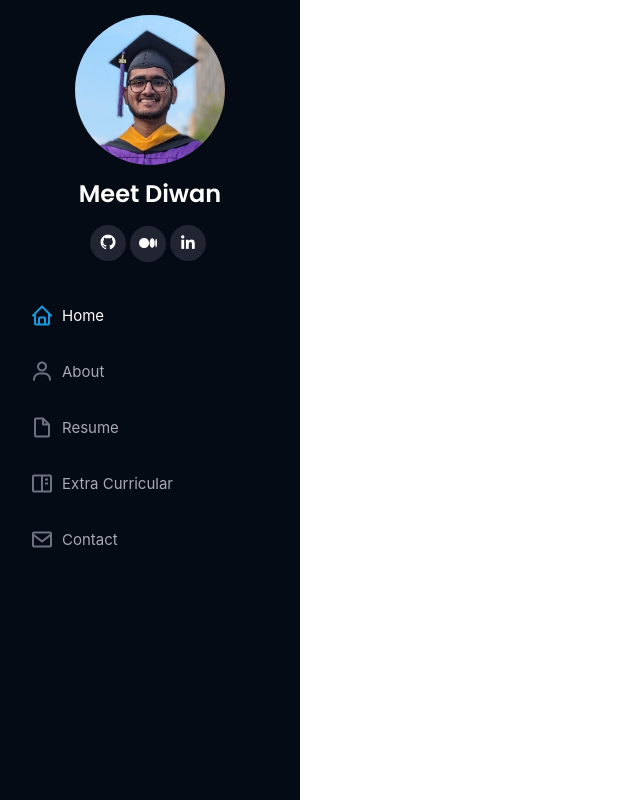
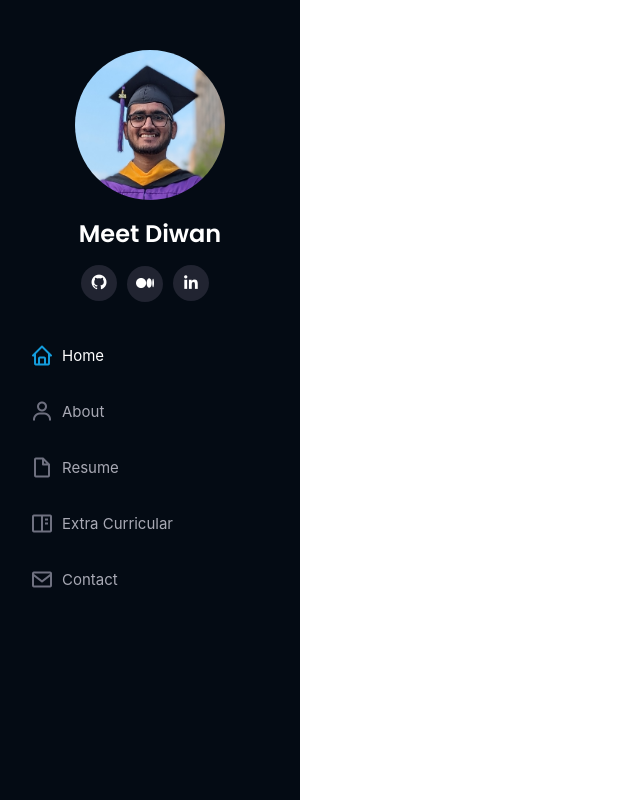
Before and after one commit to Meet1903/portfolio, a React (Create React App) app: page / in a window 1280 px wide. Shown: the whole page, without its empty margins (0-640 px from the left). Built offline with nearby package versions, Linux system fonts and the light colour scheme.

Commit message:
Minor CSS changes

```diff
--- a/src/App.js
+++ b/src/App.js
@@ -1,4 +1,3 @@
-import logo from './logo.svg';
 import './App.css';
 import Header from './components/Header'
 
--- a/src/index.css
+++ b/src/index.css
@@ -29,7 +29,7 @@ code {
 }
 
 #header .profile img {
-  margin: 15px auto;
+  margin: 50px auto 20px auto;
   display: block;
   width: 120px;
   border: 8px solid #2c2f3f;
@@ -58,7 +58,7 @@ code {
   color: #fff;
   line-height: 1;
   padding: 8px 0;
-  margin-right: 4px;
+  margin-right: 10px;
   border-radius: 50%;
   text-align: center;
   width: 36px;
```
